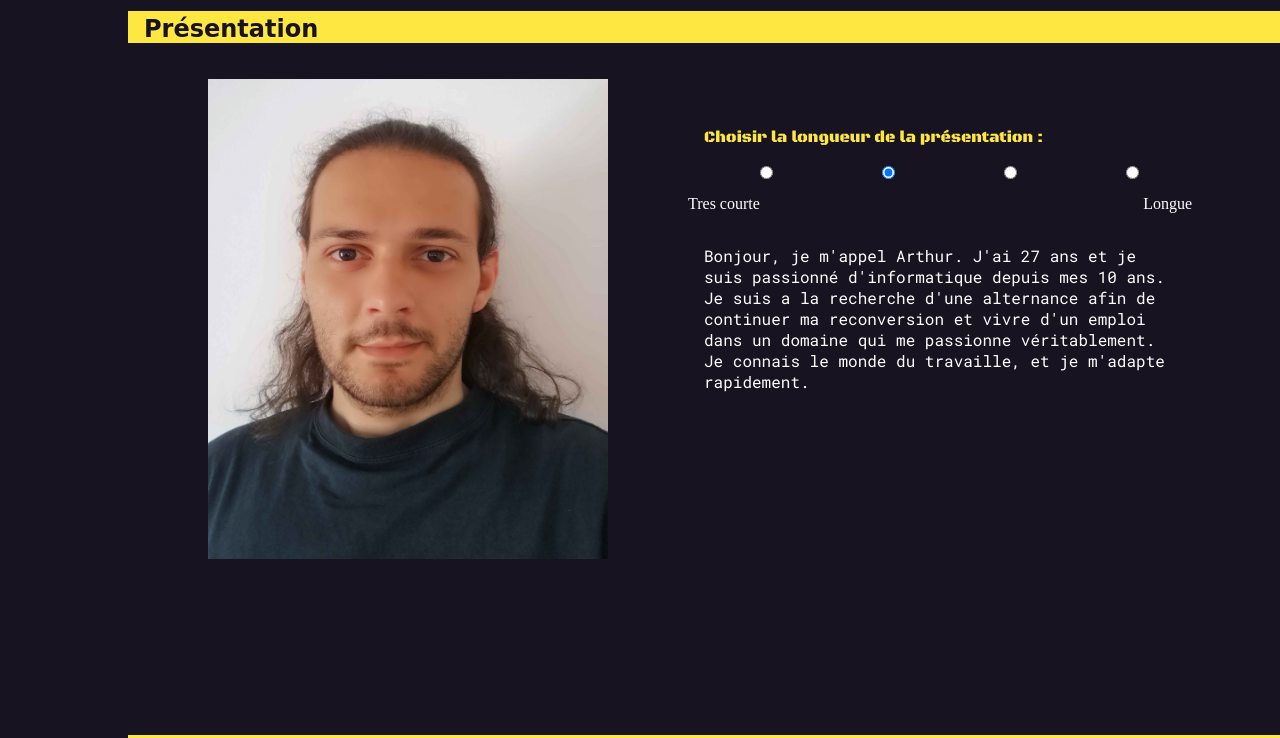
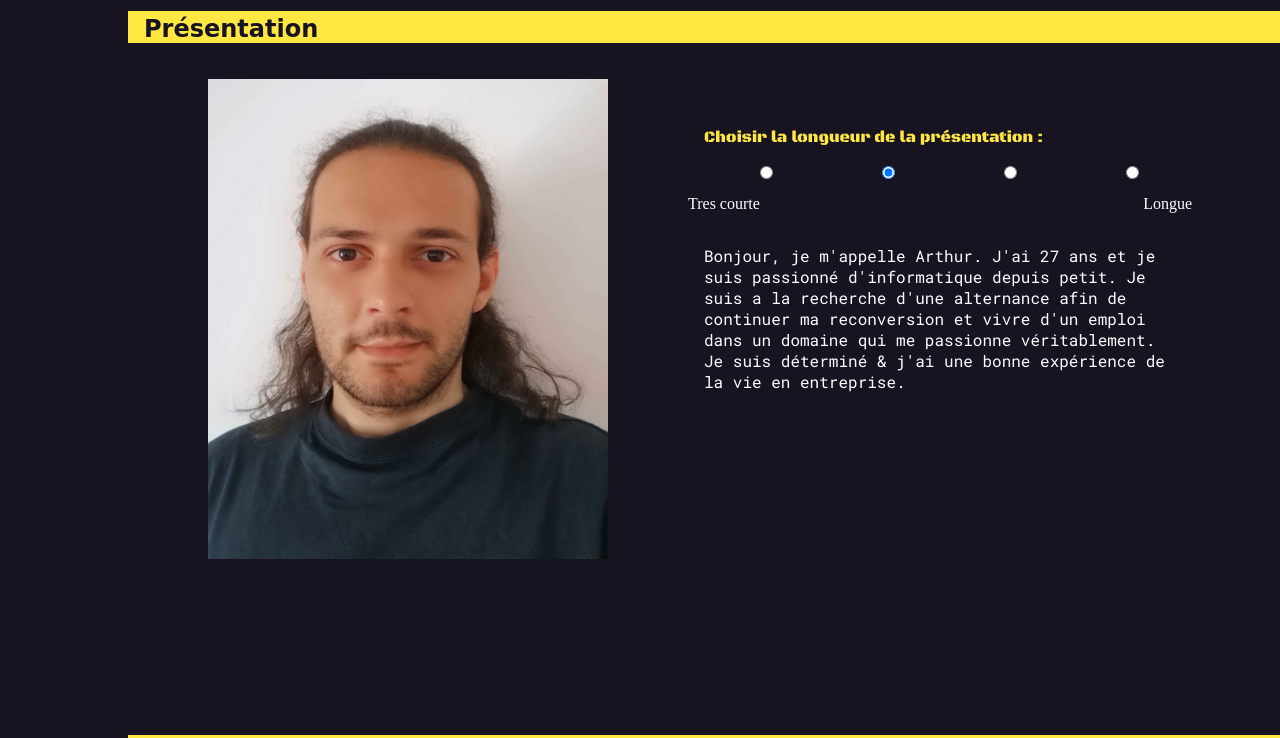
Before and after one commit to Arthurgdct/agc, a PHP site: page / in a window 1280 px wide. Shown: the part 850-1588 px from the top of the page. Run offline with PHP 8.4, Linux system fonts and the light colour scheme; some libraries are stand-ins or nearby versions; some web fonts are replaced.

Commit message:
correction de la présentation sur la version php et de l'orthographe.

```diff
--- a/assets/js/script.js
+++ b/assets/js/script.js
@@ -11,16 +11,16 @@ document.getElementById('arrow').addEventListener('click', () => {
 }, false);
 /*gestion des boutons pour changer la taille de la description*/
 document.getElementById('veryShort').addEventListener('click', () => {
-    modifyDesc('Bonjour, je m\'appelle Arthur. J\'ai 27 ans et je suis passionné d\'informatique. Je suis a la recherche d\'une alternance, je suis déterminé & je connais bien le monde du travaille.')
+    modifyDesc('Bonjour, je m\'appelle Arthur. J\'ai 27 ans et je suis passionné d\'informatique. Je suis a la recherche d\'une alternance, je suis déterminé & j\'ai une bonne expérience de la vie en entreprise.')
 })
 document.getElementById('short').addEventListener('click', () => {
-    modifyDesc('Bonjour, je m\'appelle Arthur. J\'ai 27 ans et je suis passionné d\'informatique depuis petit. Je suis a la recherche d\'une alternance afin de continuer ma reconversion et vivre d\'un emploi dans un domaine qui me passionne véritablement. Je suis déterminé & je connais bien le monde du travaille.')
+    modifyDesc('Bonjour, je m\'appelle Arthur. J\'ai 27 ans et je suis passionné d\'informatique depuis petit. Je suis a la recherche d\'une alternance afin de continuer ma reconversion et vivre d\'un emploi dans un domaine qui me passionne véritablement. Je suis déterminé & j\'ai une bonne expérience de la vie en entreprise.')
 })
 document.getElementById('classic').addEventListener('click', () => {
-    modifyDesc('Bonjour, je m\'appelle Arthur. J\'ai 27 ans et je suis passionné d\'informatique depuis petit. Dans la vie j\'ai d\'abord fait des études de menuisierie, puis j\'ai travailler quelques années à l\'usine, que j\'ai finalement laissée derrière moi pour tenter ma chance et devenir développeur, d\'en faire mon métier, avec une formation. Ce qui nous emmène à ce jour, où je suis à la recherche d\'une alternance afin de continuer ma reconversion et vivre d\'un emploi dans un domaine qui me passionne véritablement. Je suis quelqu\'un de déterminé qui connaît bien le monde du travail et qui a énormément envie d\'en apprendre plus chaque jour.')
+    modifyDesc('Bonjour, je m\'appelle Arthur. J\'ai 27 ans et je suis passionné d\'informatique depuis petit. Dans la vie j\'ai d\'abord fait des études de menuisierie, puis j\'ai travailler quelques années à l\'usine, que j\'ai finalement laissée derrière moi pour tenter ma chance et devenir développeur, d\'en faire mon métier, avec une formation. Ce qui nous emmène à ce jour, où je suis à la recherche d\'une alternance afin de continuer ma reconversion et vivre d\'un emploi dans un domaine qui me passionne véritablement. Je suis quelqu\'un de déterminé qui a une bonne expérience de la vie en entreprise et qui a énormément envie d\'en apprendre plus chaque jour.')
 })
 document.getElementById('long').addEventListener('click', () => {
-    modifyDesc('Bonjour, je m\'appelle Arthur. J\'ai 27 ans et je suis passionné d\'informatique depuis petit, ou j\'ai découvert les ordinateurs grâce à mon frère et les Lan de "Age Of Empire" dans notre garage. Il n\'aura fallu que quelques années avant que je commence à "bidouiller" mes premiers serveurs Minecraft, puis bien d\'autres aventures informatiques ont suivi... Mais dans la vie, j\'ai d\'abord fait des études de menuiserie, puis j\'ai travaillé quelques années à l\'usine, que j\'ai finalement laissée derrière moi pour tenter ma chance et devenir développeur, d\'en faire mon métier, avec une formation. Ce qui nous emmène à ce jour, où je suis à la recherche d\'une alternance afin de continuer ma reconversion et vivre d\'un emploi dans un domaine qui me passionne véritablement. Toute cette petite histoire pour dire que je suis quelqu\'un de déterminé, qui connaît bien le monde du travail et qui a énormément envie d\'en apprendre plus chaque jour.')
+    modifyDesc('Bonjour, je m\'appelle Arthur. J\'ai 27 ans et je suis passionné d\'informatique depuis petit, ou j\'ai découvert les ordinateurs grâce à mon frère et les Lan de "Age Of Empire" dans notre garage. Il n\'aura fallu que quelques années avant que je commence à "bidouiller" mes premiers serveurs Minecraft, puis bien d\'autres aventures informatiques ont suivi... Mais dans la vie, j\'ai d\'abord fait des études de menuiserie, puis j\'ai travaillé quelques années à l\'usine, que j\'ai finalement laissée derrière moi pour tenter ma chance et devenir développeur, d\'en faire mon métier, avec une formation. Ce qui nous emmène à ce jour, où je suis à la recherche d\'une alternance afin de continuer ma reconversion et vivre d\'un emploi dans un domaine qui me passionne véritablement. Toute cette petite histoire pour dire que je suis quelqu\'un de déterminé qui a une bonne expérience de la vie en entreprise et qui a énormément envie d\'en apprendre plus chaque jour.')
 })
 /*caroussel*/
 const items = document.querySelectorAll('.carrouselimg');
--- a/index.php
+++ b/index.php
@@ -68,10 +68,7 @@
                         <p>Longue</p>
                     </div>
                     <div id="presentationContainer" class="roboto">
-                        <p id="description">Bonjour, je m'appel Arthur. J'ai 27 ans et je suis passionné d'informatique
-                            depuis mes 10 ans. Je suis a la recherche d'une alternance afin de continuer ma
-                            reconversion
-                            et vivre d'un emploi dans un domaine qui me passionne véritablement. Je connais le monde du travaille, et je m'adapte rapidement.</p>
+                        <p id="description">Bonjour, je m'appelle Arthur. J'ai 27 ans et je suis passionné d'informatique depuis petit. Je suis a la recherche d'une alternance afin de continuer ma reconversion et vivre d'un emploi dans un domaine qui me passionne véritablement. Je suis déterminé & j'ai une bonne expérience de la vie en entreprise.</p>
                     </div>
                 </div>
             </div>
@@ -134,12 +131,12 @@
                             UniversRp est le site que j'ai choisis de développer pour le passage de mon diplôme, le
                             principe du site est qu'il sert de substitue au matériel habituellement nécessaire pour
                             faire du Role Play. J'ai aussi developpé une interface pour créer son propre personnage avec
-                            ces caractéristiques personnalisé par l'utilisateur, une base de données afin de stocker les personnages,
-                            mes utilisateurs et leurs infos ainsi qu'une interface pour que les utilisateurs puissent
-                            jouer une partie (lancer de dés, lecture de l'histoire, illustration, etc ...) Developpé en
+                            ses caractéristiques personnalisés par l'utilisateur, une base de données afin de stocker les personnages,
+                            mes utilisateurs et leurs informations ainsi qu'une interface pour que les utilisateurs puissent
+                            jouer une partie (lancer de dés, lecture de l'histoire, illustration, etc ...) Développé en
                             "mobile first" le site est completement responsive.
                         </p>
-                        <h3 class="blackops txt-y">Technologies utilisés :</h3>
+                        <h3 class="blackops txt-y">Technologies utilisées :</h3>
                         <div id="icondesc">
                             <i class="fa-brands fa-html5"></i>
                             <i class="fa-brands fa-css3-alt"></i>
@@ -158,7 +155,7 @@
                     <a target="_blank" href="file:///C:/Users/cawot/Downloads/CVArthurgdct.pdf"><img src="assets/img/Grand-clement.png" alt=""></a>
                 </div>
                 <div id="link">
-                    <h3 class="blackops txt-y">Ou me retrouver ?</h3>
+                    <h3 class="blackops txt-y">Où me retrouver ?</h3>
                     <a class="roboto" href="https://github.com/Arthurgdct" target="_blank">Github 🐙</a>
                     <a class="roboto" href="https://www.linkedin.com/in/arthur-gdct/" target="_blank">Linkedin 👨‍💼</a>
                     <a class="roboto" id="email">Email 👨‍💻</a>
@@ -196,15 +193,14 @@
         <div id="footercontainer">
             <div>
                 <div id="footertitle" class="bg-y">
-                    <h4 class="footertitle txt-b blackops">Developpeur informatique Junior</h4>
+                    <h4 class="footertitle txt-b blackops">Développeur informatique Junior</h4>
                     <h4 class="footertitle txt-b blackops">Grand-clement Arthur</h4>
                 </div>
                 <div id="footercontent">
                     <div id="minidesc">
                         <p id="footerdesc" class="pfooter txt-w roboto">
-                            Jeune developpeur front-end & back-end
-                            passionné, je
-                            suis a votre disposition pour répondre a tout type de demande, information sur mon profil,
+                            Jeune développeur front-end & back-end
+                            passionné, je suis a votre disposition pour répondre à tout type de demande, information sur mon profil,
                             proposition de projet, création de site web, proposition d'emploi ou d'alternance.
                         </p>
                     </div>
```
